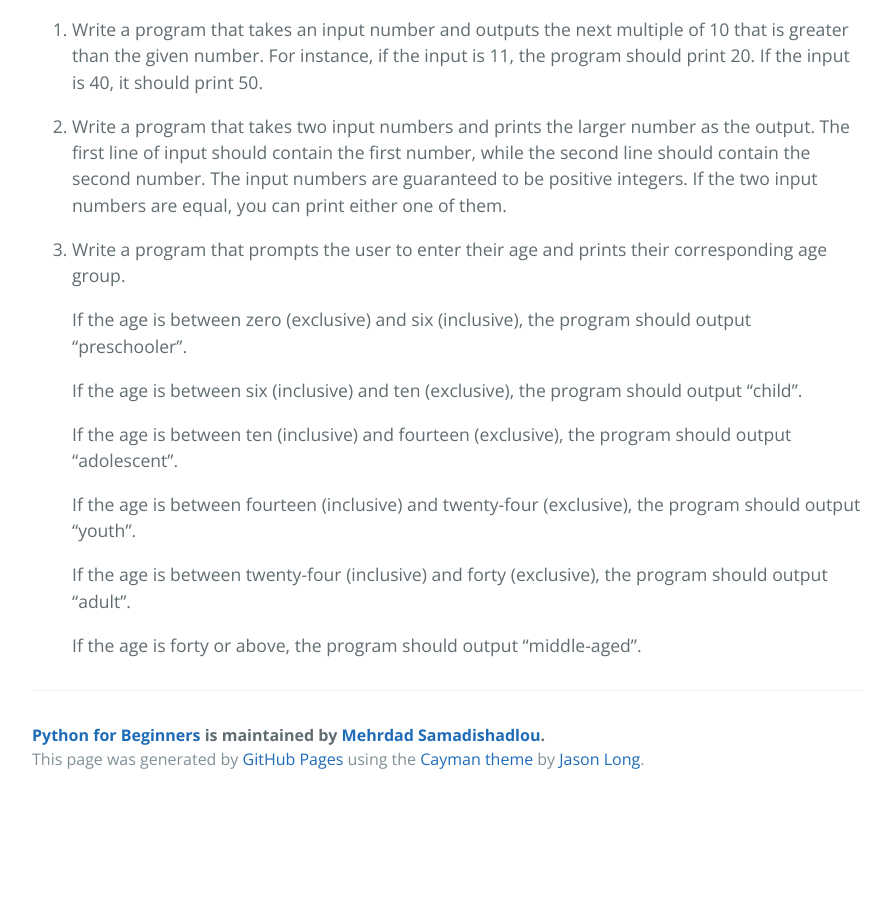
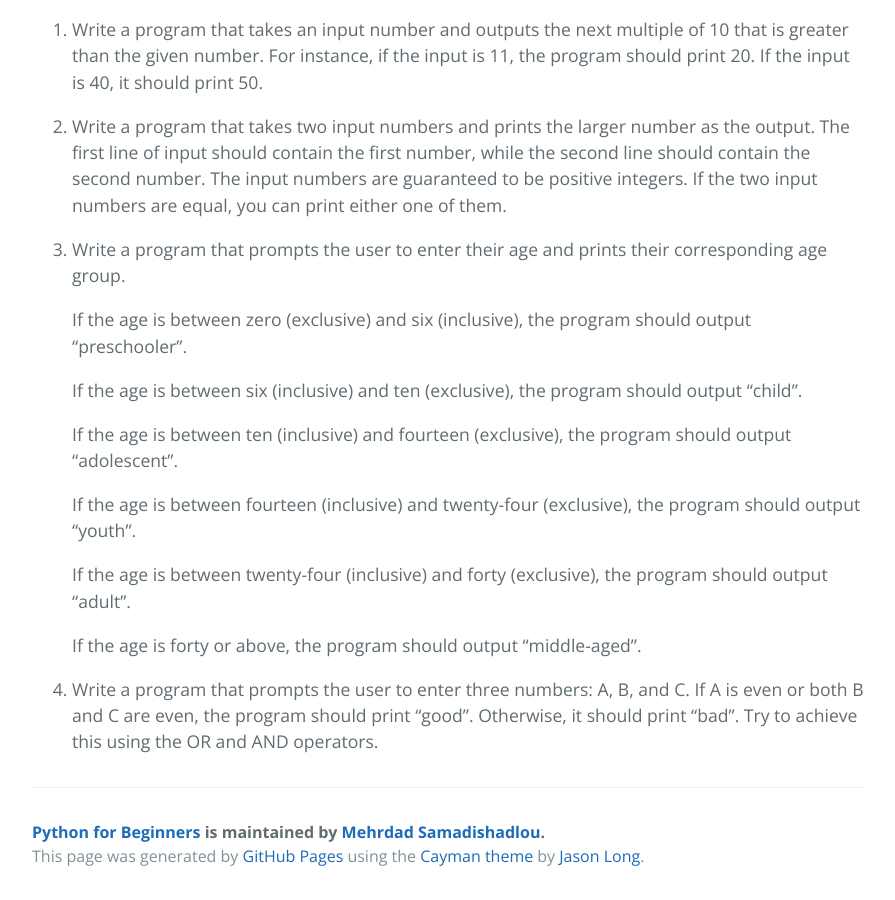
Before and after one commit to MehrdadSamadishadlou/Python_for_Beginners, a Jekyll site: the page built from nexercises.md, in a window 1280 px wide and 900 px high, scrolled down 1473 px. Shown: the whole window, without its empty margins (192-1087 px from the left). Built offline with Jekyll 4.4.1, drawn with Linux system fonts in a browser that asks for light colours; before the commit the page ends 2276 px from its top, so only the background shows below that.

Commit message:
Update nexercises.md

```diff
--- a/nexercises.md
+++ b/nexercises.md
@@ -69,3 +69,5 @@ filename: nexercises
       If the age is between twenty-four (inclusive) and forty (exclusive), the program should output "adult".
 
       If the age is forty or above, the program should output "middle-aged".
+
+4. Write a program that prompts the user to enter three numbers: A, B, and C. If A is even or both B and C are even, the program should print "good". Otherwise, it should print "bad". Try to achieve this using the OR and AND operators.
```
